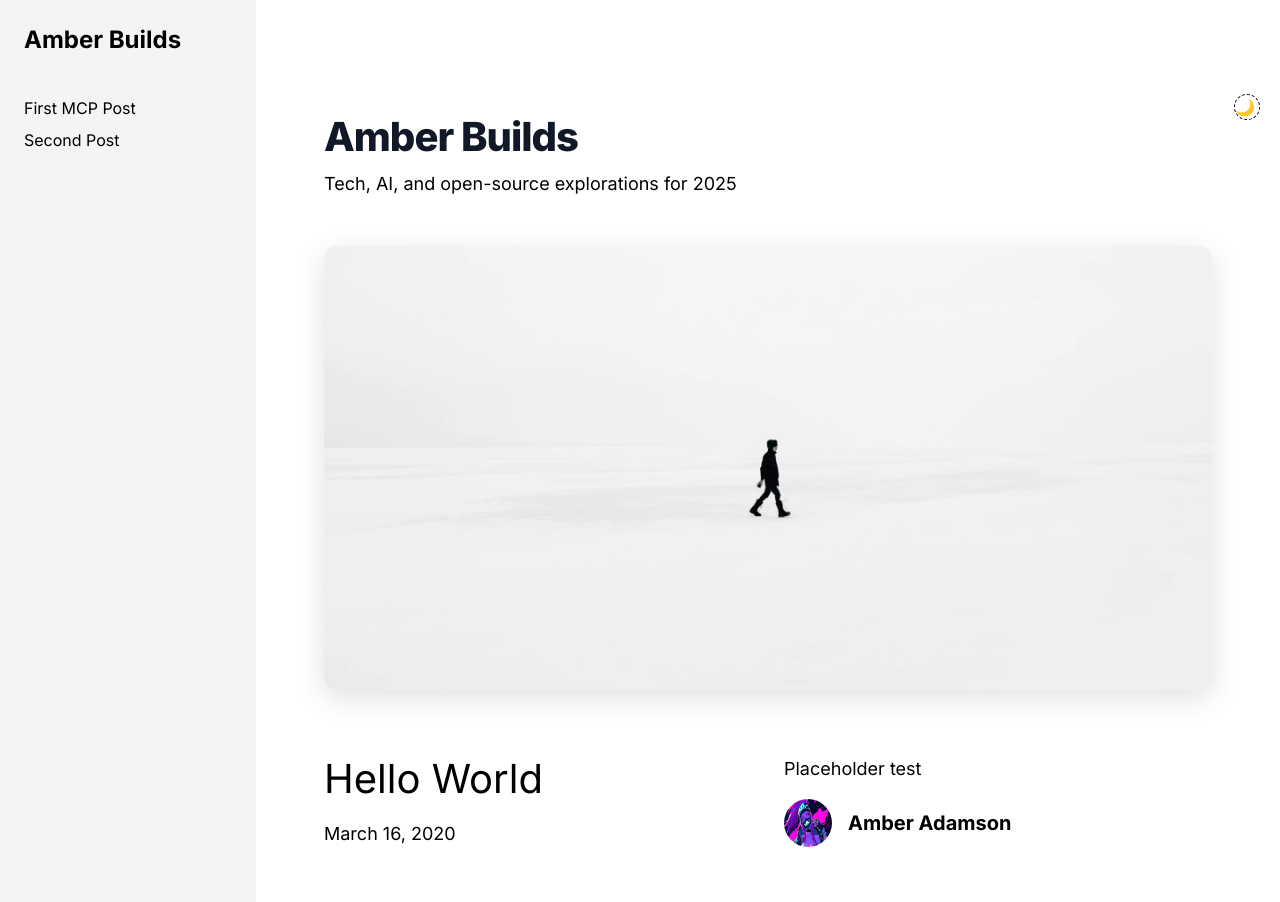
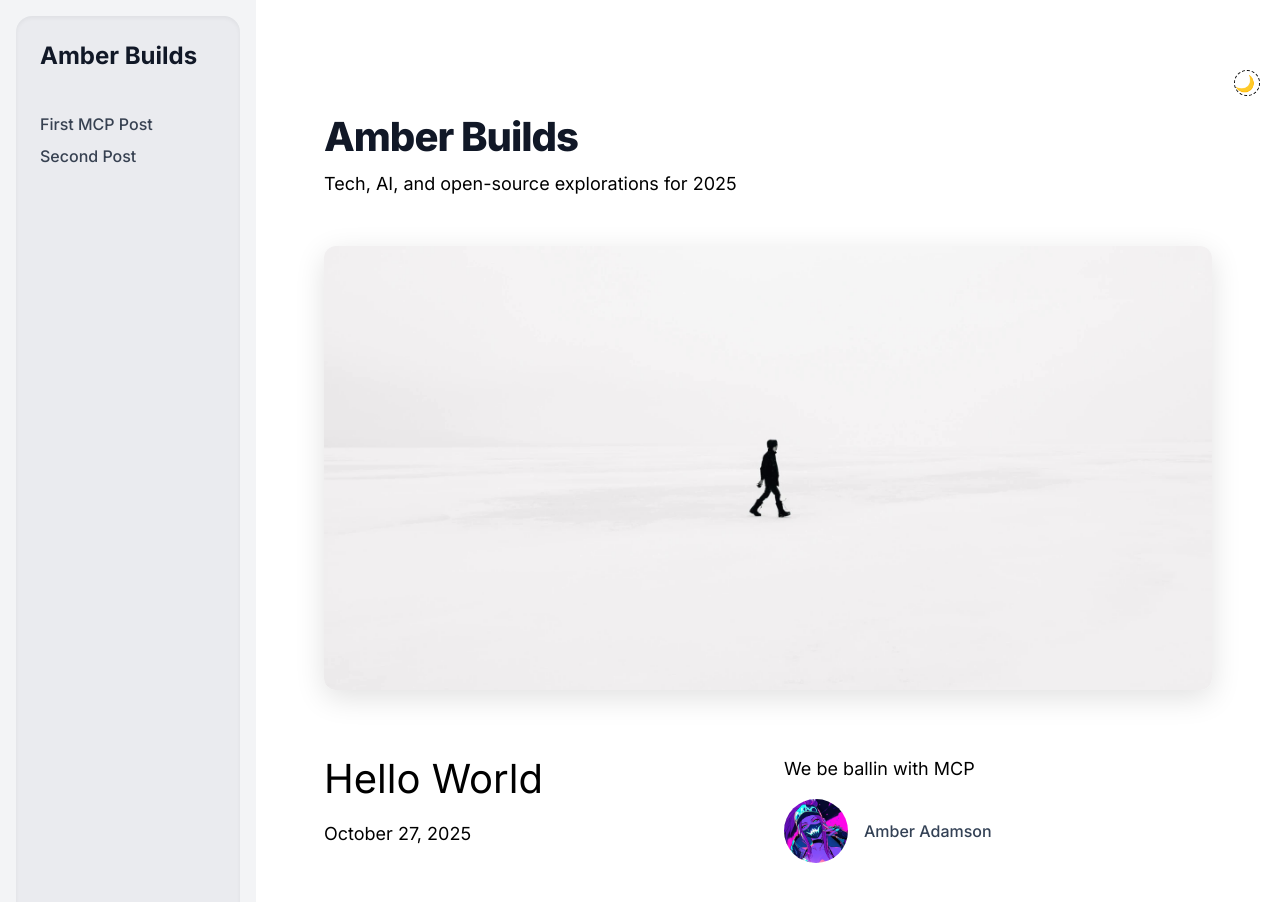
Before and after one commit to aadamsongit/amber-tech-portfolio-blog, a Next.js app: page / in a window 1280 px wide. Shown: the top 902 px of the page. Built offline with nearby package versions, Linux system fonts and the light colour scheme.

Commit message:
Polished up site a bit. Still kind of ugly but need to focus on functionality now.

```diff
--- a/_posts/hello-world.md
+++ b/_posts/hello-world.md
@@ -1,8 +1,8 @@
 ---
 title: "Hello World"
-excerpt: "Placeholder test"
+excerpt: "We be ballin with MCP"
 coverImage: "/assets/blog/preview/cover.jpg"
-date: "2020-03-16T05:35:07.322Z"
+date: "2025-10-27"
 author:
   name: Amber Adamson
   picture: "/assets/blog/authors/amber.png"
--- a/src/app/_components/avatar.tsx
+++ b/src/app/_components/avatar.tsx
@@ -6,8 +6,14 @@ type Props = {
 const Avatar = ({ name, picture }: Props) => {
   return (
     <div className="flex items-center">
-      <img src={picture} className="w-12 h-12 rounded-full mr-4" alt={name} />
-      <div className="text-xl font-bold">{name}</div>
+      <img
+        src={picture}
+        className="w-16 h-16 rounded-full object-cover mr-4"
+        alt={name}
+      />
+      <div className="font-medium text-slate-700 dark:text-slate-300">
+        {name}
+      </div>
     </div>
   );
 };
--- a/src/app/_components/header.tsx
+++ b/src/app/_components/header.tsx
@@ -2,12 +2,23 @@ import Link from "next/link";
 
 const Header = () => {
   return (
-    <h2 className="text-2xl md:text-4xl font-bold tracking-tight md:tracking-tighter leading-tight mb-20 mt-8 flex items-center">
-      <Link href="/" className="hover:underline">
-        Amber Builds: Tech Blog 2025
-      </Link>
-      .
-    </h2>
+    <div className="relative mb-12 mt-8">
+      {/* Gradient background banner */}
+      <div
+        className="absolute inset-0 rounded-xl z-0"
+        style={{
+          background:
+            "linear-gradient(135deg, #1e0a3c 0%, #8e2de2 40%, #ff00ff 70%, #0a001a 100%)",
+        }}
+      ></div>
+
+      {/* Title */}
+      <h1 className="relative z-10 text-3xl md:text-5xl font-extrabold tracking-tight text-white drop-shadow-lg px-6 py-8 md:px-12 md:py-12">
+        <Link href="/" className="hover:underline">
+          Amber Builds: Tech Blog 2025
+        </Link>
+      </h1>
+    </div>
   );
 };
 
--- a/src/app/layout.tsx
+++ b/src/app/layout.tsx
@@ -1,4 +1,3 @@
-import Footer from "@/app/_components/footer";
 import { HOME_OG_IMAGE_URL } from "@/lib/constants";
 import type { Metadata } from "next";
 import { Inter } from "next/font/google";
@@ -70,34 +69,50 @@ export default function RootLayout({
         )}
       >
         {/* Sidebar for desktop */}
-        <aside className="hidden md:flex flex-col w-64 bg-gray-100 dark:bg-gray-800 p-6 space-y-6">
-          <h2 className="text-2xl font-bold mb-4">Amber Builds</h2>
+        <aside className="hidden md:flex flex-col w-64 bg-gray-100 dark:bg-gray-800 p-4">
+          {/* Inner inset container */}
+          <div className="flex flex-col flex-1 bg-gray-200/60 dark:bg-gray-900/60 rounded-2xl shadow-inner p-6">
+            <h2 className="text-2xl font-bold mb-4 text-gray-900 dark:text-gray-100">
+              Amber Builds
+            </h2>
+
             <ThemeSwitcher />
+
             <nav className="flex flex-col space-y-2 mt-6">
               {posts.map((post) => (
                 <Link
                   key={post.slug}
                   href={`/posts/${post.slug}`}
-                className="hover:underline"
+                  className="text-gray-700 dark:text-gray-300 hover:text-purple-400 transition-colors duration-200 font-medium"
                 >
                   {post.title}
                 </Link>
               ))}
             </nav>
+          </div>
         </aside>
 
         {/* Main content */}
         <div className="flex-1 flex flex-col">
           {/* Navbar for mobile */}
-          <nav className="md:hidden flex justify-between items-center p-4 bg-gray-100 dark:bg-gray-800 shadow-md">
-            <h2 className="text-xl font-bold">Amber Builds</h2>
+          <nav className="md:hidden flex justify-center p-4">
+            <div
+              className="flex justify-between items-center w-full max-w-3xl
+                  bg-white/50 dark:bg-gray-900/50
+                  backdrop-blur-lg rounded-xl px-4 py-2 shadow-md"
+            >
+              <h2 className="text-xl font-bold text-gray-900 dark:text-gray-100">
+                Amber Builds
+              </h2>
               <ThemeSwitcher />
+            </div>
           </nav>
 
           {/* Page content */}
-          <main className="flex-1 p-6 md:p-12">{children}</main>
-
-
+          <main className="flex-1 p-6 md:p-12">
+            {/* Gradient Hero can be inserted here on home page */}
+            {children}
+          </main>
         </div>
       </body>
     </html>
```
Lines whose indentation alone changed are shown as unchanged.
